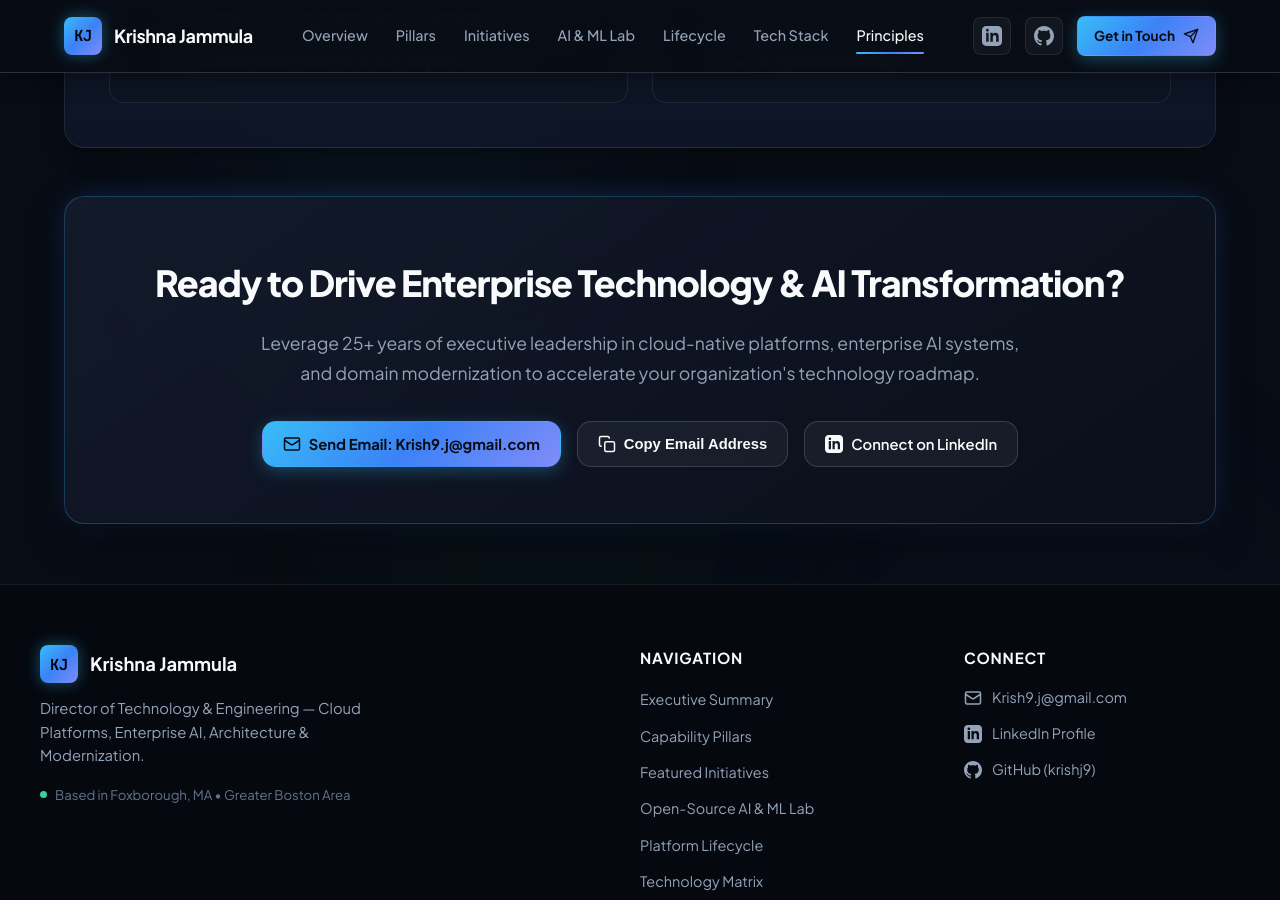
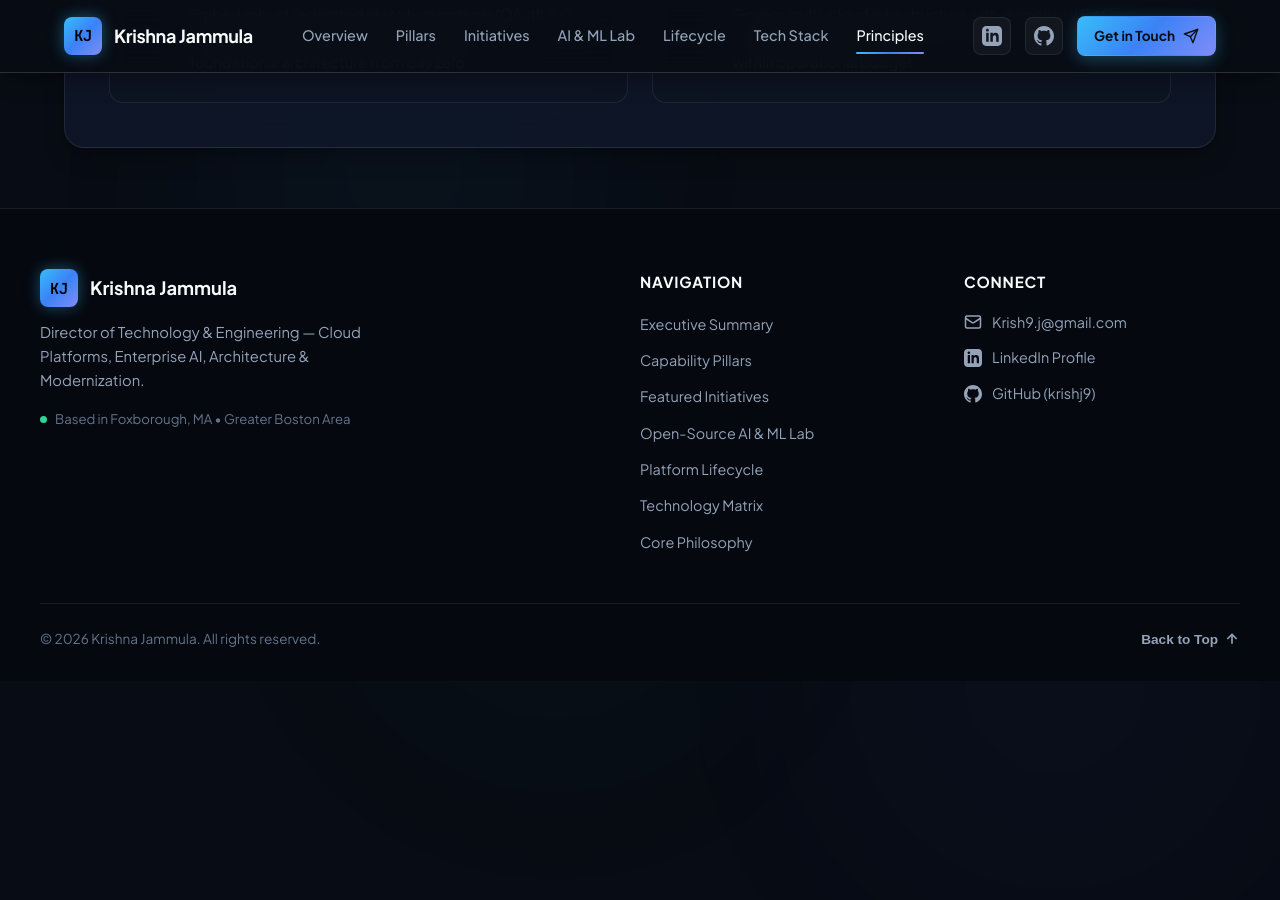
Before and after one commit to krishj9/krishj9.github.io, a Jekyll site: the page built from index.html, in a window 1280 px wide and 900 px high, scrolled down 7259 px. Built offline with Jekyll 4.4.1, drawn with Linux system fonts in a browser that asks for light colours; after the commit the page ends 7940 px from its top, so only the background shows below that.

Commit message:
Remove closing call to action section

```diff
--- a/index.html
+++ b/index.html
@@ -696,27 +696,4 @@ description: "Executive Technology Leader with 25+ years of experience driving d
     </div>
   </section>
 
-  <!-- 8. CLOSING EXECUTIVE CALL TO ACTION -->
-  <section class="cta-card" id="contact">
-    <h3>Ready to Drive Enterprise Technology &amp; AI Transformation?</h3>
-    <p>
-      Leverage 25+ years of executive leadership in cloud-native platforms, enterprise AI systems, and domain modernization to accelerate your organization's technology roadmap.
-    </p>
-
-    <div class="cta-buttons">
-      <a href="mailto:Krish9.j@gmail.com" class="btn btn-primary">
-        <svg width="18" height="18" viewBox="0 0 24 24" fill="none" stroke="currentColor" stroke-width="2"><rect x="2" y="4" width="20" height="16" rx="2"/><path d="m22 7-8.97 5.7a1.94 1.94 0 0 1-2.06 0L2 7"/></svg>
-        <span>Send Email: Krish9.j@gmail.com</span>
-      </a>
-      <button class="btn btn-secondary js-copy-email">
-        <svg width="18" height="18" viewBox="0 0 24 24" fill="none" stroke="currentColor" stroke-width="2"><rect x="9" y="9" width="13" height="13" rx="2" ry="2"/><path d="M5 15H4a2 2 0 0 1-2-2V4a2 2 0 0 1 2-2h9a2 2 0 0 1 2 2v1"/></svg>
-        <span>Copy Email Address</span>
-      </button>
-      <a href="https://www.linkedin.com/in/krishna-jammula-8891103" target="_blank" rel="noopener noreferrer" class="btn btn-secondary">
-        <svg width="18" height="18" viewBox="0 0 24 24" fill="currentColor"><path d="M19 0h-14c-2.761 0-5 2.239-5 5v14c0 2.761 2.239 5 5 5h14c2.762 0 5-2.239 5-5v-14c0-2.761-2.238-5-5-5zm-11 19h-3v-11h3v11zm-1.5-12.268c-.966 0-1.75-.79-1.75-1.764s.784-1.764 1.75-1.764 1.75.79 1.75 1.764-.783 1.764-1.75 1.764zm13.5 12.268h-3v-5.604c0-3.368-4-3.113-4 0v5.604h-3v-11h3v1.765c1.396-2.586 7-2.777 7 2.476v6.759z"/></svg>
-        <span>Connect on LinkedIn</span>
-      </a>
-    </div>
-  </section>
-
 </div>
```
